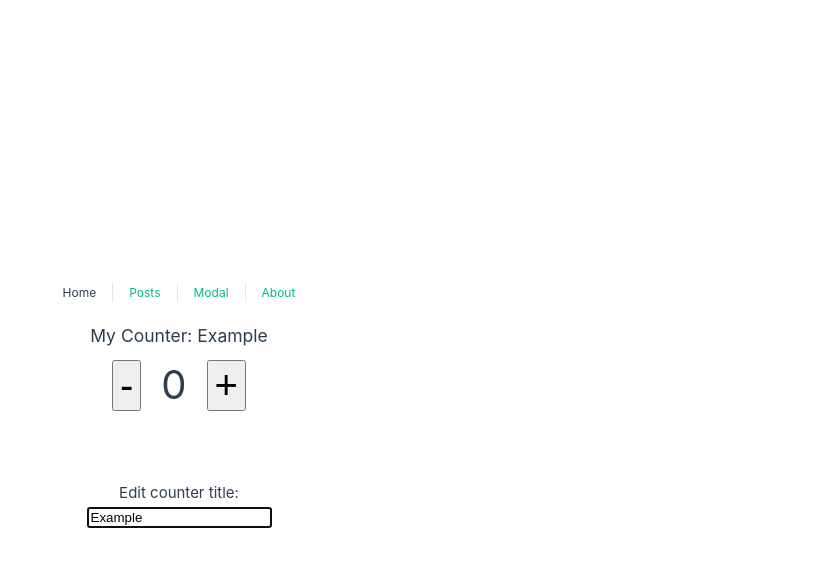
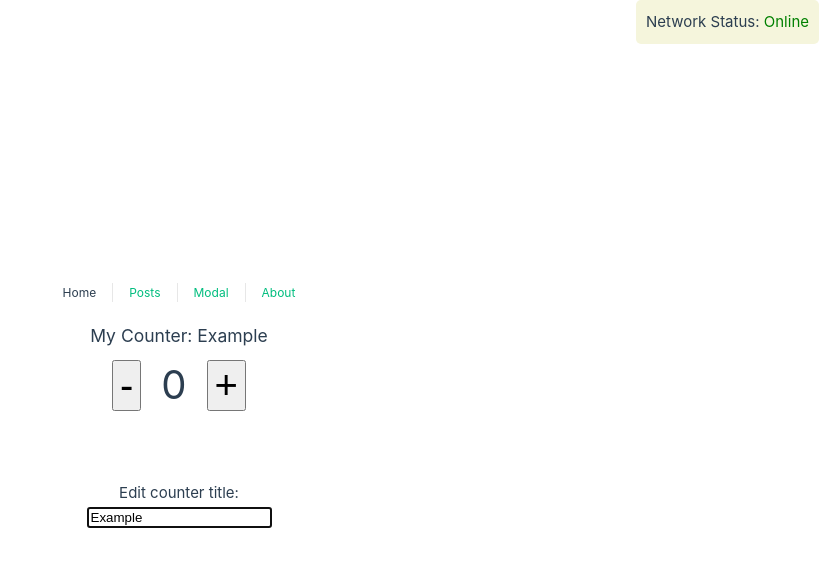
Before and after one commit to javiergranados/vue-composition-api-course, a Vue app: page / in a window 1280 px wide. Shown: the top 566 px of the page, without its empty margins (461-1280 px from the left). Built offline with nearby package versions, Linux system fonts and the light colour scheme.

Commit message:
Implement a composable from the vue-use library

```diff
--- a/package.json
+++ b/package.json
@@ -11,6 +11,7 @@
     "format": "prettier --write src/"
   },
   "dependencies": {
+    "@vueuse/core": "^10.11.0",
     "pinia": "^2.1.7",
     "vue": "^3.3.11",
     "vue-router": "^4.2.5"
--- a/src/views/HomeView.vue
+++ b/src/views/HomeView.vue
@@ -1,5 +1,10 @@
 <template>
   <div class="home">
+    <div class="network">
+      Network Status:
+      <span style="color: green" v-if="isOnline">Online</span>
+      <span v-else style="color: red">Offline</span>
+    </div>
     <h3>My Counter: {{ counterData.title }}</h3>
     <div>
       <button :disabled="isButtonDisabled" @click="decreaseCounter" class="btn">-</button>
@@ -16,11 +21,22 @@
 <script setup>
 import { vAutofocus } from '../directives'
 import { useCounter } from '../composables'
+import { useOnline } from '@vueuse/core'
+
+const isOnline = useOnline()
 
 const { counterData, isButtonDisabled, decreaseCounter, increaseCounter } = useCounter()
 </script>
 
 <style scoped>
+.network {
+  position: absolute;
+  top: 0;
+  right: 0;
+  padding: 10px;
+  background-color: beige;
+  border-radius: 5px;
+}
 .home {
   text-align: center;
   padding: 20px;
```
Also changed, not shown: 1 other file (tests, documents, lock files or other folders).
